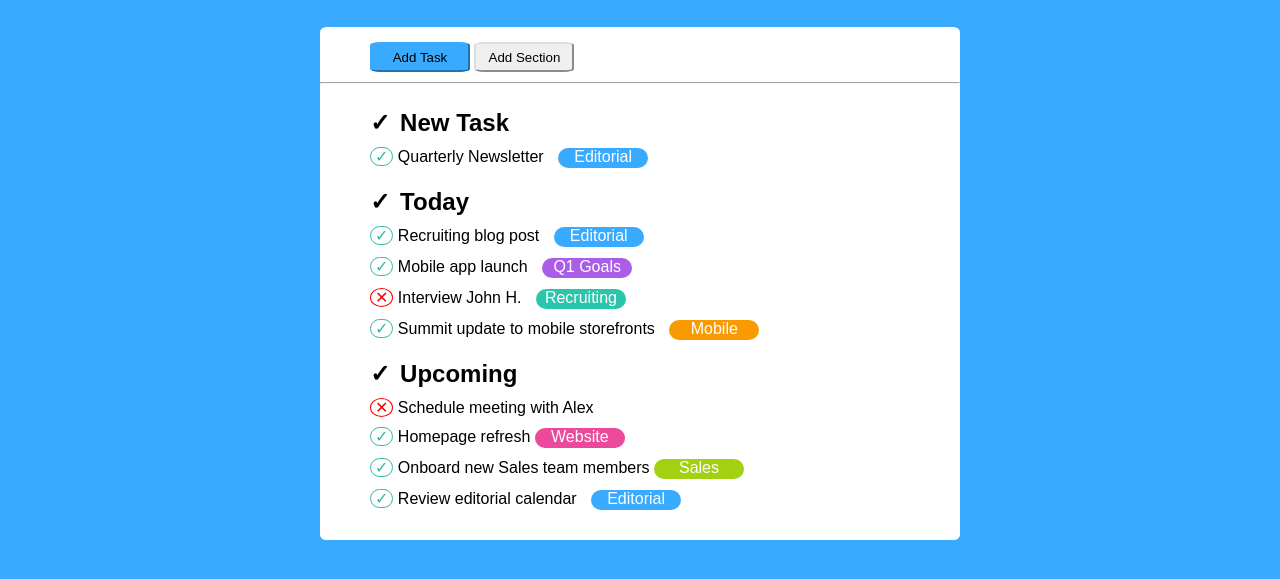
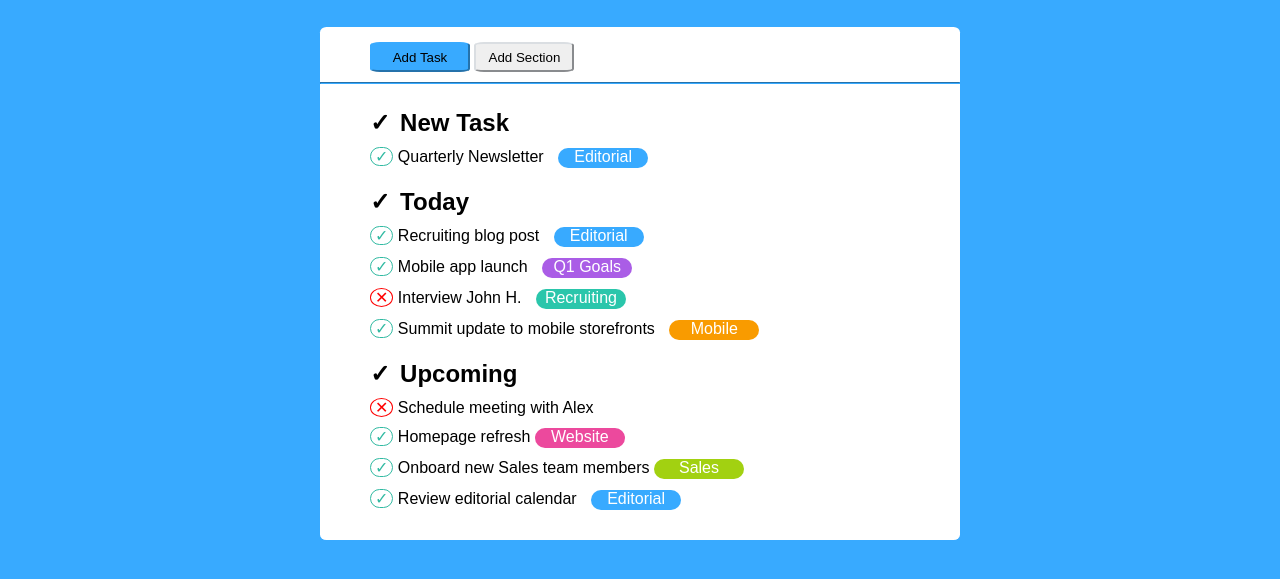
Before and after one commit to giulia-dai/html-css-toboolist, a plain HTML site: page index.html in a window 1280 px wide. Shown: the part 73-652 px from the top of the page. Drawn offline with Linux system fonts and the light colour scheme.

Commit message:
cambio colore <hr>

```diff
--- a/css/style.css
+++ b/css/style.css
@@ -54,7 +54,7 @@ main{
 }
 
 hr{
-  border-color: rgb(246, 248, 249);
+  border-color: rgb(56, 170, 255);
   margin: 10px 0 25px 0;
 }
 
```
